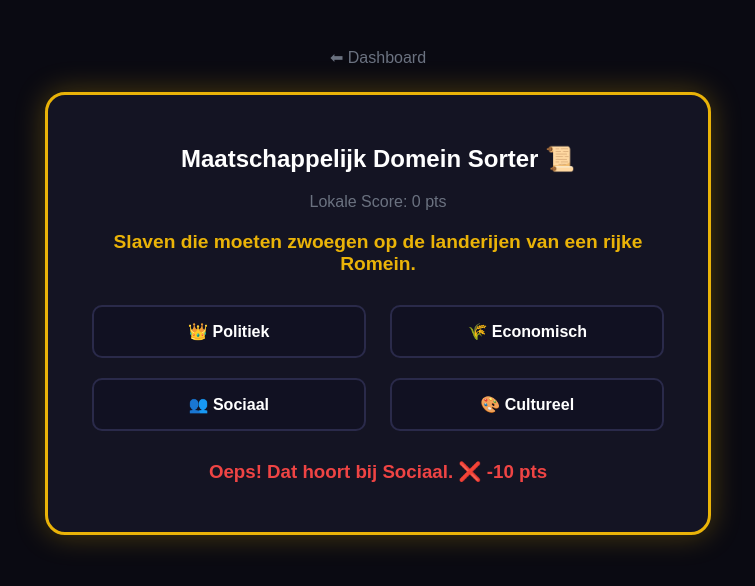
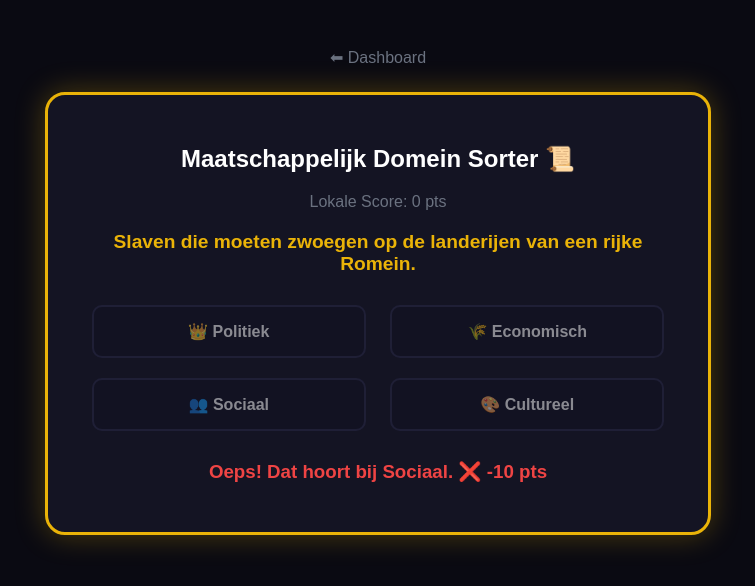
Before and after one commit to Kervelsoeps/DePasser2D_Studeren, a plain HTML site: page geschiedenis.html in a window 1280 px wide. Both pictures are taken after a click on the element "👑 Politiek". Shown: the whole page, without its empty margins (262-1017 px from the left). Drawn offline with Linux system fonts and the light colour scheme; no server answers.

Commit message:
Add btn-hist class to category boxes

```diff
--- a/geschiedenis.html
+++ b/geschiedenis.html
@@ -15,10 +15,10 @@
         <h2>Maatschappelijk Domein Sorter 📜</h2>
         <p style="color: #6b7280;">Lokale Score: <span id="score">0</span> pts</p>
         <p id="target" style="font-size: 1.2rem; margin: 20px 0; color: #eab308; font-weight: bold;"></p>
-        <div class="box" onclick="check('Politiek')">👑 Politiek</div>
-        <div class="box" onclick="check('Economisch')">🌾 Economisch</div>
-        <div class="box" onclick="check('Sociaal')">👥 Sociaal</div>
-        <div class="box" onclick="check('Cultureel')">🎨 Cultureel</div>
+        <div class="box btn-hist" onclick="check('Politiek')">👑 Politiek</div>
+        <div class="box btn-hist" onclick="check('Economisch')">🌾 Economisch</div>
+        <div class="box btn-hist" onclick="check('Sociaal')">👥 Sociaal</div>
+        <div class="box btn-hist" onclick="check('Cultureel')">🎨 Cultureel</div>
         <h3 id="feedback" style="margin-top: 20px;"></h3>
     </div>
 
@@ -35,11 +35,17 @@
 
         function loadQuestion() {
             document.getElementById('feedback').innerText = "";
+            const boxes = document.querySelectorAll('.btn-hist');
+            boxes.forEach(b => { b.style.pointerEvents = 'auto'; b.style.opacity = '1'; });
+
             cur = data[Math.floor(Math.random() * data.length)];
             document.getElementById('target').innerText = cur.b;
         }
 
         function check(choice) {
+            const boxes = document.querySelectorAll('.btn-hist');
+            boxes.forEach(b => { b.style.pointerEvents = 'none'; b.style.opacity = '0.5'; });
+
             let fb = document.getElementById('feedback');
             if (choice === cur.d) {
                 localScore += 10;
```
